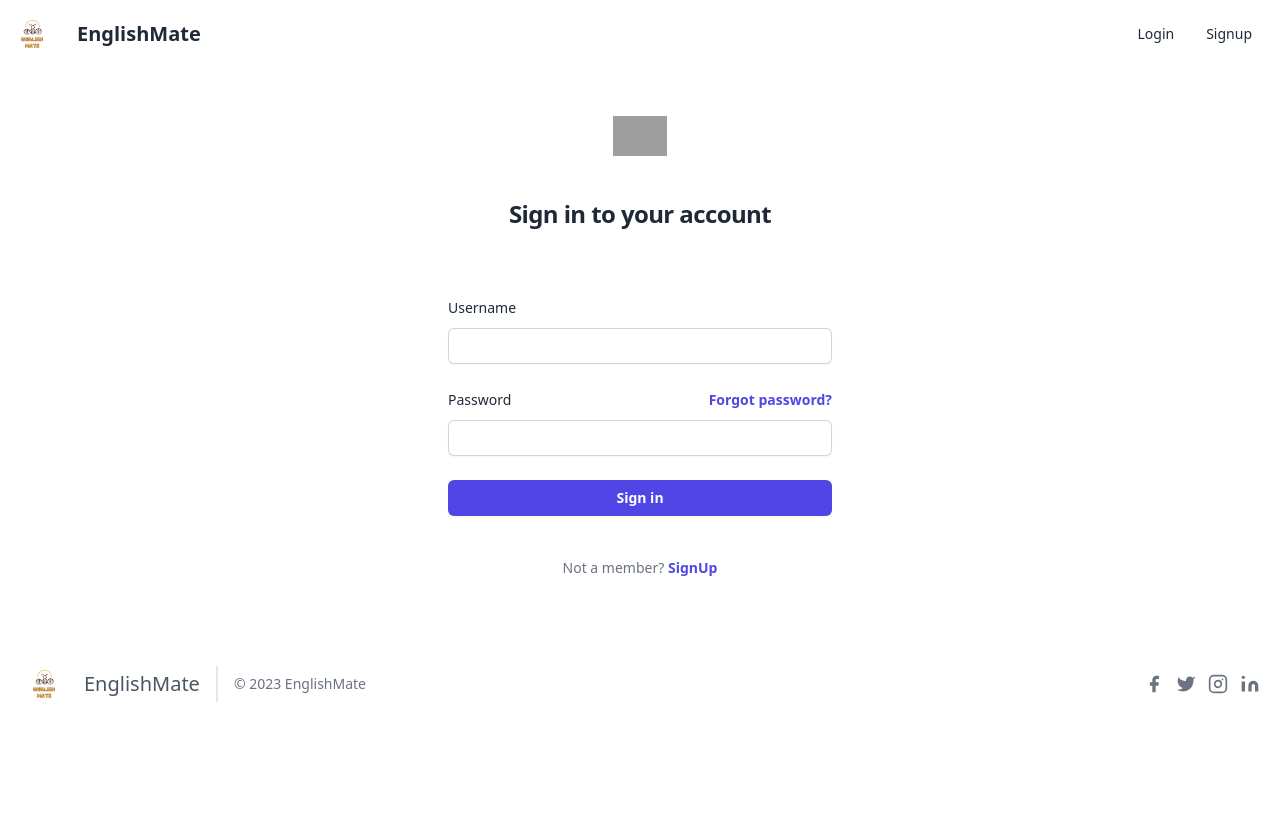
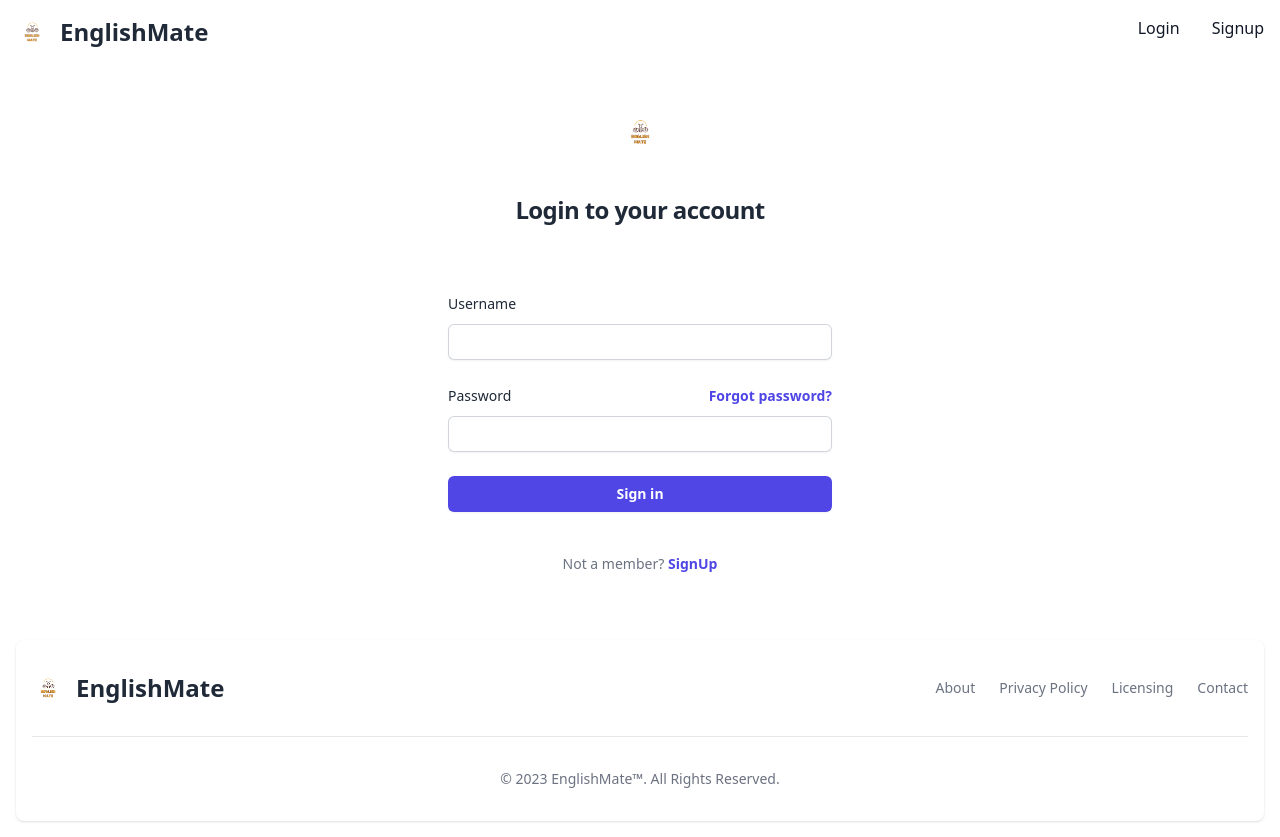
Before and after one commit to Daichi-11/EnglishMate, a Django app: page /accounts/login/ in a window 1280 px wide. Before the commit the page ends 702 px from the top, so only its background shows below. Run offline with Django 4.2, Linux system fonts and the light colour scheme; parts of the project's set-up code (start-up, migrations or seed data) failed here and were passed over; some libraries are stand-ins or nearby versions; grey boxes are pictures that could not be loaded.

Commit message:
fix: navbar design

```diff
--- a/englishmate/accounts/templates/registration/login.html
+++ b/englishmate/accounts/templates/registration/login.html
@@ -1,5 +1,5 @@
 {% extends 'tops/base.html' %}
-
+{% load static %}
 {% block content %}
 
 
@@ -7,8 +7,8 @@
 
 <div class="flex min-h-full flex-col justify-center px-6 py-12 lg:px-8">
   <div class="sm:mx-auto sm:w-full sm:max-w-sm">
-    <img class="mx-auto h-10 w-auto" src="https://tailwindui.com/img/logos/mark.svg?color=indigo&shade=600" alt="Your Company">
-    <h2 class="mt-10 text-center text-2xl font-bold leading-9 tracking-tight">Sign in to your account</h2>
+    <img class="mx-auto h-10 w-auto" src="{% static 'img/logo.png' %}" alt="login">
+    <h2 class="mt-10 text-center text-2xl font-bold leading-9 tracking-tight">Login to your account</h2>
   </div>
 
   <div class="mt-10 sm:mx-auto sm:w-full sm:max-w-sm">
@@ -40,7 +40,7 @@
 
     <p class="mt-10 text-center text-sm text-gray-500">
       Not a member?
-      <a href="#" class="font-semibold leading-6 text-indigo-600 hover:text-indigo-500">SignUp</a>
+      <a href="{% url 'signup' %}" class="font-semibold leading-6 text-indigo-600 hover:text-indigo-500">SignUp</a>
     </p>
   </div>
 </div>
--- a/englishmate/accounts/templates/registration/signup.html
+++ b/englishmate/accounts/templates/registration/signup.html
@@ -3,7 +3,7 @@
 {% block content %}
 <div class="flex min-h-full flex-col justify-center px-6 py-12 lg:px-8">
 <div class="sm:mx-auto sm:w-full sm:max-w-sm">
-      <img class="mx-auto h-10 w-auto" src="https://tailwindui.com/img/logos/mark.svg?color=indigo&shade=600" alt="Your Company">
+    <img class="mx-auto h-10 w-auto" src="{% static 'img/logo.png' %}" alt="Sign up">
     <h2 class="mt-10 text-center text-2xl font-bold leading-9 tracking-tight">Sign up for an account</h2>
 </div>
 
@@ -34,7 +34,6 @@
                 class="block w-full rounded-md border-0 py-1.5 text-gray-900 shadow-sm ring-1 ring-inset ring-gray-300 placeholder:text-gray-400 focus:ring-2 focus:ring-inset focus:ring-indigo-600 sm:text-sm sm:leading-6">
             </div>
         </div>
-
         <div>
             <label for="password2" class="block text-sm font-medium leading-6">Confirm Password</label>
             <div class="mt-2">
--- a/englishmate/tops/templates/tops/base.html
+++ b/englishmate/tops/templates/tops/base.html
@@ -14,92 +14,120 @@
 <body>
   <header>
     {% if user.is_authenticated %}
-    <nav>
-      <div class="navbar bg-base-100">
-        <div class="flex-1">
-          <img src="{% static 'img/logo.png' %}" alt="EnglishMate Logo" class="h-12 mr-1">
-          <a class="btn btn-ghost text-xl" href="{% url 'home' %}">EnglishMate</a>
+    <nav class="bg-white border-gray-200 dark:bg-gray-900">
+      <div class="flex flex-wrap items-center justify-between p-4">
+      <a href="{% url 'home' %}" class="flex items-center space-x-3 rtl:space-x-reverse">
+          <img src="{% static 'img/logo.png' %}" class="h-8" alt="EnglishMate Logo" />
+          <span class="self-center text-2xl font-semibold whitespace-nowrap dark:text-white">EnglishMate</span>
+      </a>
+      <div class="flex items-center md:order-2 space-x-3 md:space-x-0 rtl:space-x-reverse">
+          <button type="button" class="flex text-sm bg-gray-800 rounded-full md:me-0 focus:ring-4 focus:ring-gray-300 dark:focus:ring-gray-600" id="user-menu-button" aria-expanded="false" data-dropdown-toggle="user-dropdown" data-dropdown-placement="bottom">
+            <span class="sr-only">Open user menu</span>
+              {% if user.userprofile.profile_picture %}
+              <img class="w-10 h-10 rounded-full" src="{{ user.userprofile.profile_picture.url }}" alt="user photo">
+              {% else %}
+              <img class="w-10 h-10 rounded-full" src="{% static 'img/defaultuser.jpg' %}" alt="Default user photo">
+              {% endif %}
+          </button>
+          <div class="z-50 hidden my-4 text-base list-none bg-white divide-y divide-gray-100 rounded-lg shadow dark:bg-gray-700 dark:divide-gray-600" id="user-dropdown">
+            <div class="px-4 py-3">
+              <span class="block text-sm text-gray-900 dark:text-white">{{ user.username }}</span>
+              <span class="block text-sm  text-gray-500 truncate dark:text-gray-400">{{ user.email }}</span>
             </div>
-        <div class="navbar-center hidden lg:flex justify-center">
-          <ul class="menu menu-horizontal px-1">
-            <li><a href="{% url 'home' %}">Home</a></li>
-            <li><a href="{% url 'flashcard_list' %}">Flashcard List</a></li>
-            <li><a href="{% url 'deck_list' %}">Deck List</a></li>
-            <li><a href="#">Practice</a></li>
-            <li><a href="{% url 'dictionary' %}">Dictionary</a></li>
-          </ul>
-          <div class="dropdown dropdown-end">
-            <div tabindex="0" role="button" class="btn btn-ghost btn-circle avatar">
-              <div class="w-10 rounded-full">
-                {% if user.userprofile.profile_picture %}
-                <img class="w-40 h-40 mb-3 rounded-full shadow-lg"
-                    src="{{ user.userprofile.profile_picture.url }}" alt="User image"/>
-                {% else %}
-                <img class="w-40 h-40 mb-3 rounded-full shadow-lg"
-                    src="{% static 'img/defaultuser.jpg' %}" alt="Default user image"/>
-                {% endif %}
-              </div>
-            </div>
-            <ul tabindex="0" class="menu menu-sm dropdown-content mt-3 z-[1] p-2 shadow bg-base-100 rounded-box w-32">
-              <li><a href="{% url 'profile' %}">Profile</a></li>
-              <li><a href="{% url 'logout' %}">Logout</a></li>
+            <ul class="py-2" aria-labelledby="user-menu-button">
+              <li>
+                <a href="{% url 'profile' %}" class="block px-4 py-2 text-sm text-gray-700 hover:bg-gray-100 dark:hover:bg-gray-600 dark:text-gray-200 dark:hover:text-white">Settings</a>
+              </li>
+              <li>
+                <a href="{% url 'logout' %}" class="block px-4 py-2 text-sm text-gray-700 hover:bg-gray-100 dark:hover:bg-gray-600 dark:text-gray-200 dark:hover:text-white">Logout</a>
+              </li>
             </ul>
           </div>
+          <button data-collapse-toggle="navbar-user" type="button" class="inline-flex items-center p-2 w-10 h-10 justify-center text-sm text-gray-500 rounded-lg md:hidden hover:bg-gray-100 focus:outline-none focus:ring-2 focus:ring-gray-200 dark:text-gray-400 dark:hover:bg-gray-700 dark:focus:ring-gray-600" aria-controls="navbar-user" aria-expanded="false">
+            <span class="sr-only">Open main menu</span>
+            <svg class="w-5 h-5" aria-hidden="true" xmlns="http://www.w3.org/2000/svg" fill="none" viewBox="0 0 17 14">
+                <path stroke="currentColor" stroke-linecap="round" stroke-linejoin="round" stroke-width="2" d="M1 1h15M1 7h15M1 13h15"/>
+            </svg>
+        </button>
+      </div>
+      <div class="items-center justify-between hidden w-full md:flex md:w-auto md:order-1" id="navbar-user">
+        <ul class="flex flex-col font-medium p-4 md:p-0 mt-4 border border-gray-100 rounded-lg bg-gray-50 md:space-x-8 rtl:space-x-reverse md:flex-row md:mt-0 md:border-0 md:bg-white dark:bg-gray-800 md:dark:bg-gray-900 dark:border-gray-700">
+          <li>
+            <a href="{% url 'home' %}" class="block py-2 px-3 text-white bg-blue-700 rounded md:bg-transparent md:text-blue-700 md:p-0 md:dark:text-blue-500" aria-current="page">Home</a>
+          </li>
+          <li>
+            <a href="{% url 'deck_list' %}" class="block py-2 px-3 text-gray-900 rounded hover:bg-gray-100 md:hover:bg-transparent md:hover:text-blue-700 md:p-0 dark:text-white md:dark:hover:text-blue-500 dark:hover:bg-gray-700 dark:hover:text-white md:dark:hover:bg-transparent dark:border-gray-700">Deck</a>
+          </li>
+          <li>
+            <a href="#" class="block py-2 px-3 text-gray-900 rounded hover:bg-gray-100 md:hover:bg-transparent md:hover:text-blue-700 md:p-0 dark:text-white md:dark:hover:text-blue-500 dark:hover:bg-gray-700 dark:hover:text-white md:dark:hover:bg-transparent dark:border-gray-700">Practice</a>
+          </li>
+          <li>
+            <a href="{% url 'flashcard_list' %}" class="block py-2 px-3 text-gray-900 rounded hover:bg-gray-100 md:hover:bg-transparent md:hover:text-blue-700 md:p-0 dark:text-white md:dark:hover:text-blue-500 dark:hover:bg-gray-700 dark:hover:text-white md:dark:hover:bg-transparent dark:border-gray-700">Flashcard</a>
+          </li>
+          <li>
+            <a href="{% url 'dictionary' %}" class="block py-2 px-3 text-gray-900 rounded hover:bg-gray-100 md:hover:bg-transparent md:hover:text-blue-700 md:p-0 dark:text-white md:dark:hover:text-blue-500 dark:hover:bg-gray-700 dark:hover:text-white md:dark:hover:bg-transparent dark:border-gray-700">Dictionary</a>
+          </li>
+        </ul>
       </div>
       </div>
     </nav>
     {% else %}
-    <div class="navbar bg-base-100">
-      <div class="flex-1">
-        <img src="{% static 'img/logo.png' %}" alt="EnglishMate Logo" class="h-12 mr-1">
-        <a class="btn btn-ghost text-xl" href="{% url 'home' %}">EnglishMate</a>
-      </div>
-      <div class="flex-none">
-        <ul class="menu menu-horizontal px-1">
-          <li><a href="{% url 'login' %}" class="">Login</a></li>
-          <li><a href="{% url 'signup' %}" class="">Signup</a></li>
+    <nav class="bg-white border-gray-200 dark:bg-gray-900">
+      <div class="flex flex-wrap  justify-between  p-4">
+        <a href="{% url 'home' %}" class="flex items-center space-x-3 rtl:space-x-reverse">
+          <img src="{% static 'img/logo.png' %}" class="h-8" alt="Flowbite Logo" />
+          <span class="self-center text-2xl font-semibold whitespace-nowrap dark:text-white">EnglishMate</span>
+        </a>
+        <button data-collapse-toggle="navbar-default" type="button" class="inline-flex items-center p-2 w-10 h-10 justify-center text-sm text-gray-500 rounded-lg md:hidden hover:bg-gray-100 focus:outline-none focus:ring-2 focus:ring-gray-200 dark:text-gray-400 dark:hover:bg-gray-700 dark:focus:ring-gray-600" aria-controls="navbar-default" aria-expanded="false">
+            <span class="sr-only">Open main menu</span>
+            <svg class="w-5 h-5" aria-hidden="true" xmlns="http://www.w3.org/2000/svg" fill="none" viewBox="0 0 17 14">
+                <path stroke="currentColor" stroke-linecap="round" stroke-linejoin="round" stroke-width="2" d="M1 1h15M1 7h15M1 13h15"/>
+            </svg>
+        </button>
+        <div class="hidden w-full md:block md:w-auto" id="navbar-default">
+          <ul class="font-medium flex flex-col p-4 md:p-0 mt-4 border border-gray-100 rounded-lg bg-gray-50 md:flex-row md:space-x-8 rtl:space-x-reverse md:mt-0 md:border-0 md:bg-white dark:bg-gray-800 md:dark:bg-gray-900 dark:border-gray-700">
+
+            <li>
+              <a href="{% url 'login' %}" class="block py-2 px-3 text-gray-900 rounded hover:bg-gray-100 md:hover:bg-transparent md:border-0 md:hover:text-blue-700 md:p-0 dark:text-white md:dark:hover:text-blue-500 dark:hover:bg-gray-700 dark:hover:text-white md:dark:hover:bg-transparent">Login</a>
+            </li>
+            <li>
+              <a href="{% url 'signup' %}" class="block py-2 px-3 text-gray-900 rounded hover:bg-gray-100 md:hover:bg-transparent md:border-0 md:hover:text-blue-700 md:p-0 dark:text-white md:dark:hover:text-blue-500 dark:hover:bg-gray-700 dark:hover:text-white md:dark:hover:bg-transparent">Signup</a>
+            </li>
           </ul>
         </div>
       </div>
+    </nav>
     {% endif %}
 </header>
+
 
 {% block content %}
 {% endblock content %}
 
-
-  <footer class="text-gray-600 body-font">
-    <div class="container px-5 py-8 mx-auto flex items-center sm:flex-row flex-col">
-      <a class="flex title-font font-medium items-center md:justify-start justify-center">
-        <img src="{% static 'img/logo.png' %}" alt="EnglishMate Logo" class="h-12 mr-1">
-        <span class="ml-3 text-xl">EnglishMate</span>
+<footer class="bg-white rounded-lg shadow dark:bg-gray-900 m-4">
+  <div class="w-full max-w-screen-xl mx-auto p-4 md:py-8">
+      <div class="sm:flex sm:items-center sm:justify-between">
+          <a href="{% url 'home' %}" class="flex items-center mb-4 sm:mb-0 space-x-3 rtl:space-x-reverse">
+              <img src="{% static 'img/logo.png' %}" class="h-8" alt="EnglishMate Logo" />
+              <span class="self-center text-2xl font-semibold whitespace-nowrap dark:text-white">EnglishMate</span>
           </a>
-      <p class="text-sm text-gray-500 sm:ml-4 sm:pl-4 sm:border-l-2 sm:border-gray-200 sm:py-2 sm:mt-0 mt-4">© 2023   EnglishMate
-      </p>
-      <span class="inline-flex sm:ml-auto sm:mt-0 mt-4 justify-center sm:justify-start">
-        <a class="text-gray-500">
-          <svg fill="currentColor" stroke-linecap="round" stroke-linejoin="round" stroke-width="2" class="w-5 h-5" viewBox="0 0 24 24">
-            <path d="M18 2h-3a5 5 0 00-5 5v3H7v4h3v8h4v-8h3l1-4h-4V7a1 1 0 011-1h3z"></path>
-          </svg>
-        </a>
-        <a class="ml-3 text-gray-500">
-          <svg fill="currentColor" stroke-linecap="round" stroke-linejoin="round" stroke-width="2" class="w-5 h-5" viewBox="0 0 24 24">
-            <path d="M23 3a10.9 10.9 0 01-3.14 1.53 4.48 4.48 0 00-7.86 3v1A10.66 10.66 0 013 4s-4 9 5 13a11.64 11.64 0 01-7 2c9 5 20 0 20-11.5a4.5 4.5 0 00-.08-.83A7.72 7.72 0 0023 3z"></path>
-          </svg>
-        </a>
-        <a class="ml-3 text-gray-500">
-          <svg fill="none" stroke="currentColor" stroke-linecap="round" stroke-linejoin="round" stroke-width="2" class="w-5 h-5" viewBox="0 0 24 24">
-            <rect width="20" height="20" x="2" y="2" rx="5" ry="5"></rect>
-            <path d="M16 11.37A4 4 0 1112.63 8 4 4 0 0116 11.37zm1.5-4.87h.01"></path>
-          </svg>
-        </a>
-        <a class="ml-3 text-gray-500">
-          <svg fill="currentColor" stroke="currentColor" stroke-linecap="round" stroke-linejoin="round" stroke-width="0" class="w-5 h-5" viewBox="0 0 24 24">
-            <path stroke="none" d="M16 8a6 6 0 016 6v7h-4v-7a2 2 0 00-2-2 2 2 0 00-2 2v7h-4v-7a6 6 0 016-6zM2 9h4v12H2z"></path>
-            <circle cx="4" cy="4" r="2" stroke="none"></circle>
-          </svg>
-        </a>
-      </span>
+          <ul class="flex flex-wrap items-center mb-6 text-sm font-medium text-gray-500 sm:mb-0 dark:text-gray-400">
+              <li>
+                  <a href="#" class="hover:underline me-4 md:me-6">About</a>
+              </li>
+              <li>
+                  <a href="#" class="hover:underline me-4 md:me-6">Privacy Policy</a>
+              </li>
+              <li>
+                  <a href="#" class="hover:underline me-4 md:me-6">Licensing</a>
+              </li>
+              <li>
+                  <a href="#" class="hover:underline">Contact</a>
+              </li>
+          </ul>
+      </div>
+      <hr class="my-6 border-gray-200 sm:mx-auto dark:border-gray-700 lg:my-8" />
+      <span class="block text-sm text-gray-500 sm:text-center dark:text-gray-400">© 2023 <a href="{% url 'home' %}" class="hover:underline">EnglishMate™</a>. All Rights Reserved.</span>
   </div>
 </footer>
 
```
Also changed, not shown: englishmate/tops/templates/tops/home.html (+11 -10 lines), englishmate/accounts/static/img/logo.png (added). Lines whose indentation alone changed are shown as unchanged.
